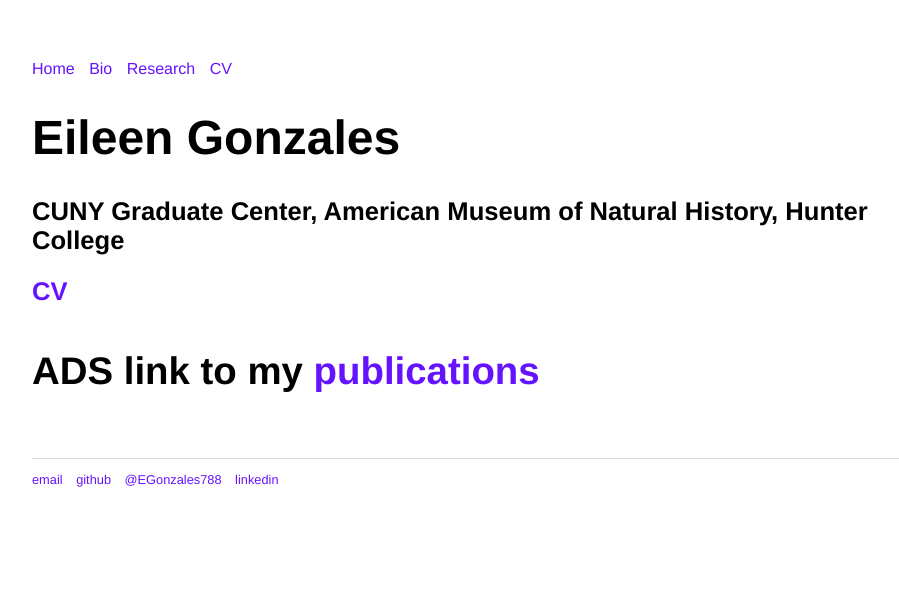
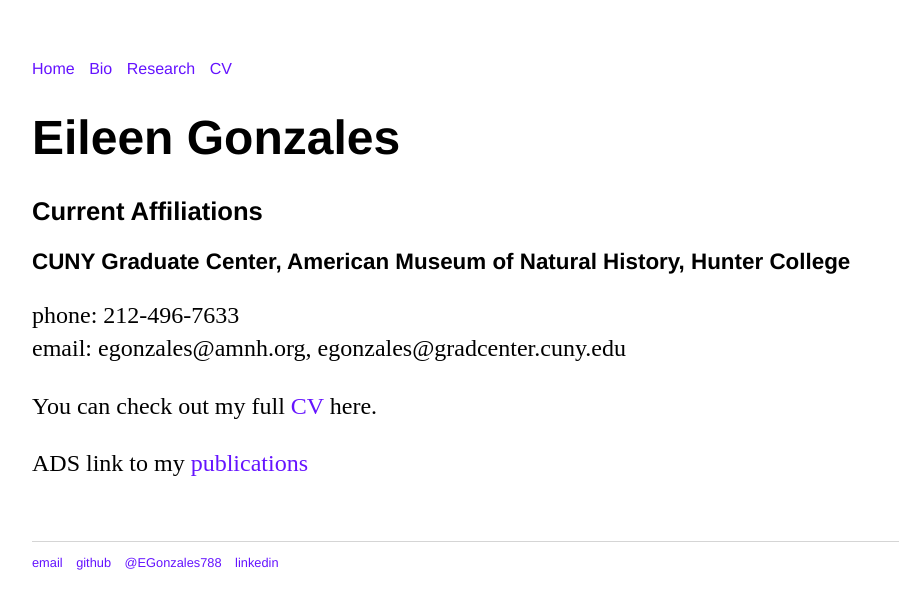
Before and after one commit to ECGonzales/ECGonzales.github.io, a Jekyll site: the page built from CV/index.html, in a window 1280 px wide. Shown: the top 609 px of the page, without its empty margins (160-1059 px from the left). Built offline with Jekyll 4.4.1, drawn with Linux system fonts in a browser that asks for light colours.

Commit message:
Update index.html
Modified so there was a bit more on the page

```diff
--- a/CV/index.html
+++ b/CV/index.html
@@ -5,8 +5,12 @@
 
 	<div class="cv">
 		<h1>Eileen Gonzales</h1>
-		<h2>CUNY Graduate Center, American Museum of Natural History, Hunter College<h2>
-		<a href="http:/ECGonzales.github.io/CV/resumesci.pdf" class="download" title="Download CV as PDF">CV</a>
+		<h2>Current Affiliations</h2>
+		<h3>CUNY Graduate Center, American Museum of Natural History, Hunter College</h3>
+		<p>phone: 212-496-7633 </br>
+		email: egonzales@amnh.org, egonzales@gradcenter.cuny.edu</p>
+
+		<p> You can check out my full <a href="http:/ECGonzales.github.io/CV/resumesci.pdf" class="download" title="Download CV as PDF">CV</a> here. </p>
 		<p>ADS link to my <a href="https://ui.adsabs.harvard.edu/#search/q=orcid%3A0000-0003-4636-6676&sort=date%20desc%2C%20bibcode%20desc&p_=0">publications</a></p>
 
 
```
